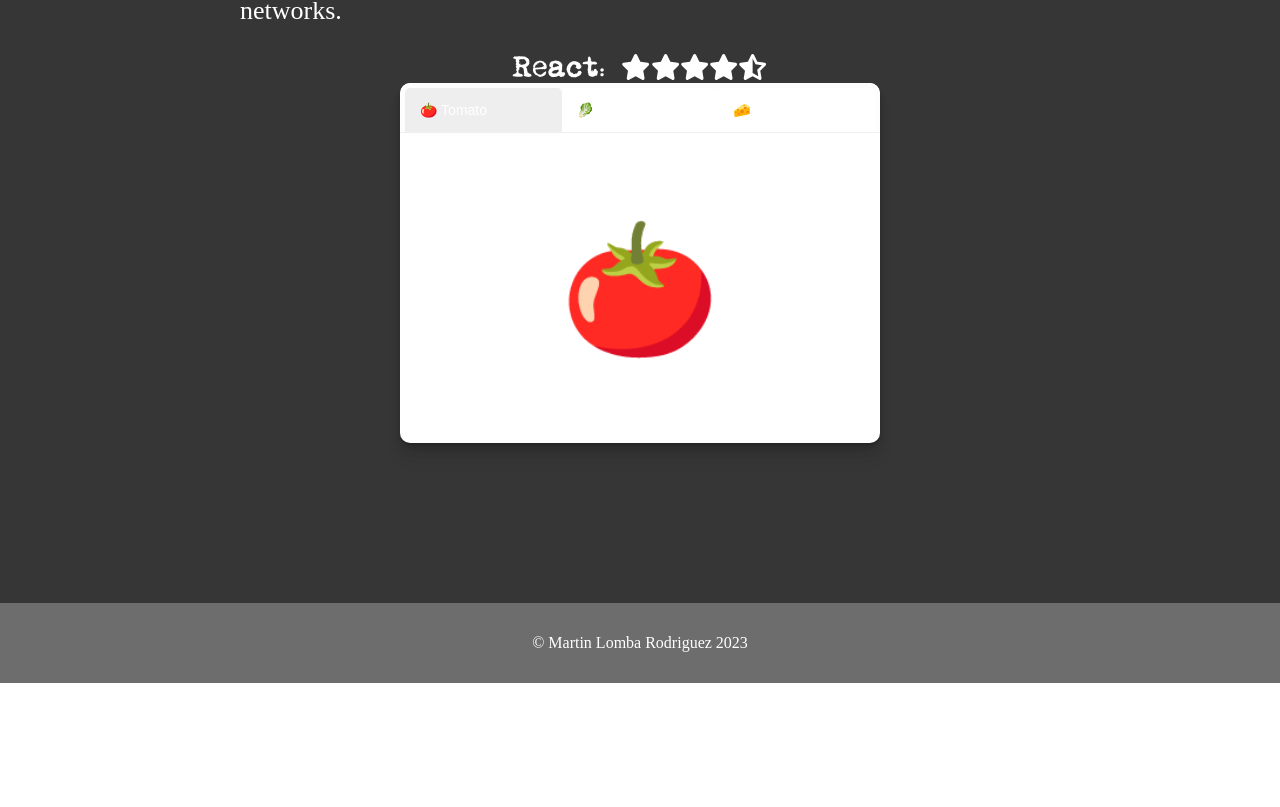
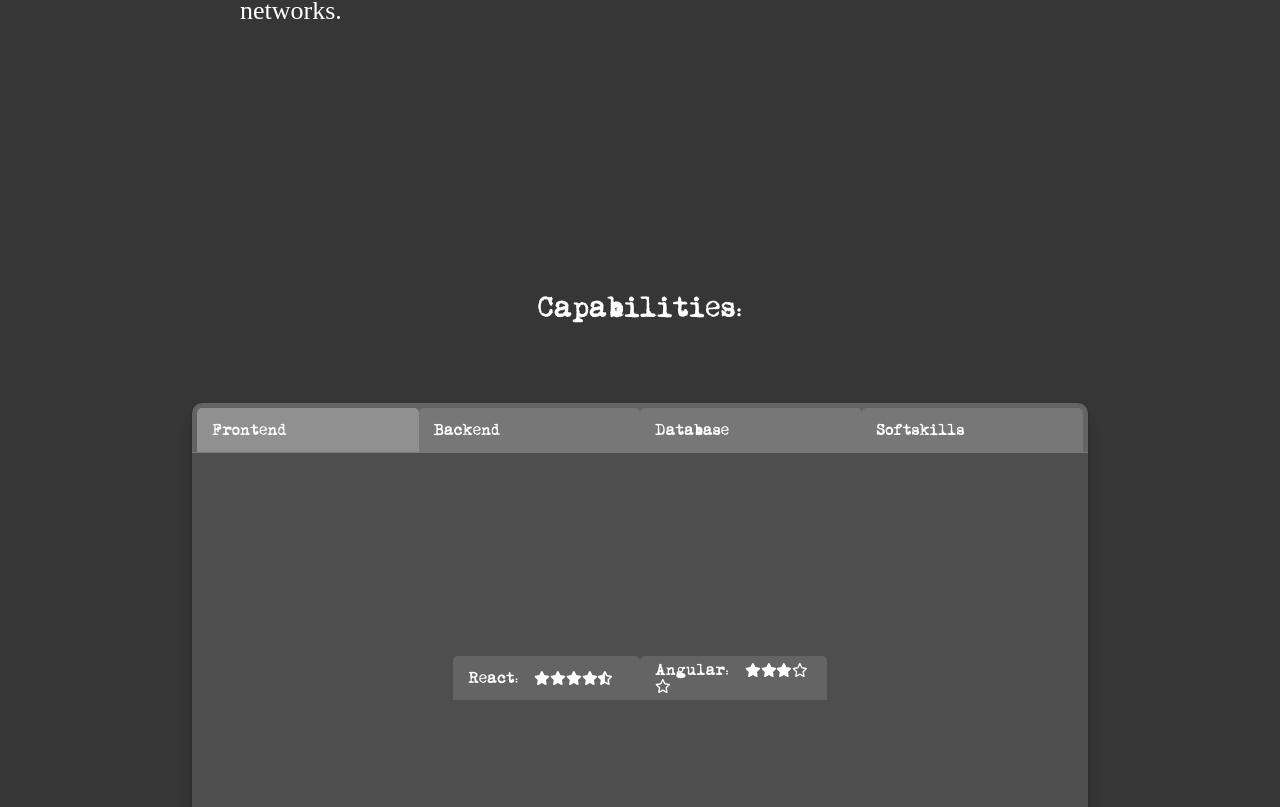
Before and after one commit to mrtnmmn/portfolio, a React (Create React App) app: page / in a window 1280 px wide. Shown: the part 1273-2080 px from the top of the page. Before the commit the page ends 1956 px from the top, so only its background shows below. Built offline with nearby package versions, Linux system fonts and the light colour scheme; a web font is replaced by a local one.

Commit message:
skills showcase is now functional

```diff
--- a/src/Components/MainContents/MainContents.js
+++ b/src/Components/MainContents/MainContents.js
@@ -39,7 +39,10 @@ function MainContents() {
       <p className='description'>
         {t('descriptionParagraph2')}
       </p>
-      <StarRating rating={4.5} label={'React'} />
+
+      <div className='sectionTitle'>
+        Capabilities:
+      </div>
       <SkillsShowcase />
       <Footbar />
     </div>
--- a/src/Components/MainContents/SkillsShowcase/SkillsShowcase.css
+++ b/src/Components/MainContents/SkillsShowcase/SkillsShowcase.css
@@ -1,23 +1,24 @@
 .window {
-  width: 480px;
-  height: 360px;
+  width: 70%;
+  height: 500px;
   border-radius: 10px;
-  background: white;
+  background: rgba(255, 255, 255, 0.123);
   overflow: hidden;
   box-shadow: 0 1px 1px hsl(0deg 0% 0% / 0.075),
     0 2px 2px hsl(0deg 0% 0% / 0.075), 0 4px 4px hsl(0deg 0% 0% / 0.075),
     0 8px 8px hsl(0deg 0% 0% / 0.075), 0 16px 16px hsl(0deg 0% 0% / 0.075);
   display: flex;
   flex-direction: column;
+  margin-top: 5rem;
 }
 
 nav {
-  background: #fdfdfd;
+  background: rgba(255, 255, 255, 0.123);
   padding: 5px 5px 0;
   border-radius: 10px;
   border-bottom-left-radius: 0;
   border-bottom-right-radius: 0;
-  border-bottom: 1px solid #eeeeee;
+  border-bottom: 1px solid #7a7a7a;
   height: 44px;
 }
 
@@ -34,7 +35,7 @@ main {
   display: flex;
   justify-content: center;
   align-items: center;
-  font-size: 128px;
+  font-size: 50px;
   flex-grow: 1;
   user-select: none;
 }
@@ -44,7 +45,7 @@ li {
   list-style: none;
   padding: 0;
   margin: 0;
-  font-family: "Poppins", sans-serif;
+  font-family: momTypewriter;
   font-weight: 500;
   font-size: 14px;
 }
@@ -61,7 +62,7 @@ li {
   width: 100%;
   padding: 10px 15px;
   position: relative;
-  background: white;
+  background: rgba(255, 255, 255, 0.123);
   cursor: pointer;
   height: 24px;
   display: flex;
@@ -83,7 +84,7 @@ li {
 }
 
 li.selected {
-  background: #eee;
+  background: rgba(255, 255, 255, 0.281);
 }
 
 li button {
--- a/src/Components/MainContents/SkillsShowcase/SkillsShowcase.js
+++ b/src/Components/MainContents/SkillsShowcase/SkillsShowcase.js
@@ -2,21 +2,46 @@ import "./SkillsShowcase.css";
 import { useState } from "react";
 import { initialTabs as tabs } from "./Ingredients.ts";
 import { motion, AnimatePresence } from "framer-motion";
+import StarRating from "../StarRating/StarRating";
 
 export default function SkillsShowcase() {
-  const [selectedTab, setSelectedTab] = useState(tabs[0]);
+
+  const [skillsType, setSkillsType] = useState([{
+    name: "Frontend",
+    techs: [
+    { label: "React", rating: 4.5 },
+    { label: "Angular", rating: 3 }]
+  }, {
+    name: "Backend",
+    techs: [
+    { label: "Springboot", rating: 4.5 },
+    { label: "Node.js", rating: 2.5 }]
+  }, {
+    name: "Database",
+    techs: [
+    { label: "SQL", rating: 4 },
+    { label: "mongoDB", rating: 3.5 }]
+  }, {
+    name: "Softskills",
+    techs: [
+    { label: "Teamworking", rating: 4 },
+    { label: "Critical Thinking", rating: 4 }]
+  }])
+
+  const [selectedTab, setSelectedTab] = useState(skillsType[0]);
+
 
   return (
     <div className="window">
       <nav>
         <ul>
-          {tabs.map((item) => (
+          {skillsType.map((item) => (
             <li
-              key={item.label}
+              key={item.name}
               className={item === selectedTab ? "selected" : ""}
               onClick={() => setSelectedTab(item)}
             >
-              {`${item.icon} ${item.label}`}
+              {`${item.name}`}
               {item === selectedTab ? (
                 <motion.div className="underline" layoutId="underline" />
               ) : null}
@@ -27,13 +52,19 @@ export default function SkillsShowcase() {
       <main>
         <AnimatePresence mode='wait'>
           <motion.div
-            key={selectedTab ? selectedTab.label : "empty"}
+            key={selectedTab ? selectedTab : "empty"}
             initial={{ y: 10, opacity: 0 }}
             animate={{ y: 0, opacity: 1 }}
             exit={{ y: -10, opacity: 0 }}
             transition={{ duration: 0.2 }}
           >
-            {selectedTab ? selectedTab.icon : "😋"}
+            <ul>
+              {selectedTab.techs.map((tech) => (
+              <li key={tech.label}>
+              <StarRating label={tech.label} rating={tech.rating} />
+              </li>
+              ))}
+            </ul>
           </motion.div>
         </AnimatePresence>
       </main>
```
Also changed, not shown: src/Components/MainContents/SkillsShowcase/Skills.ts (+21 -13 lines).
